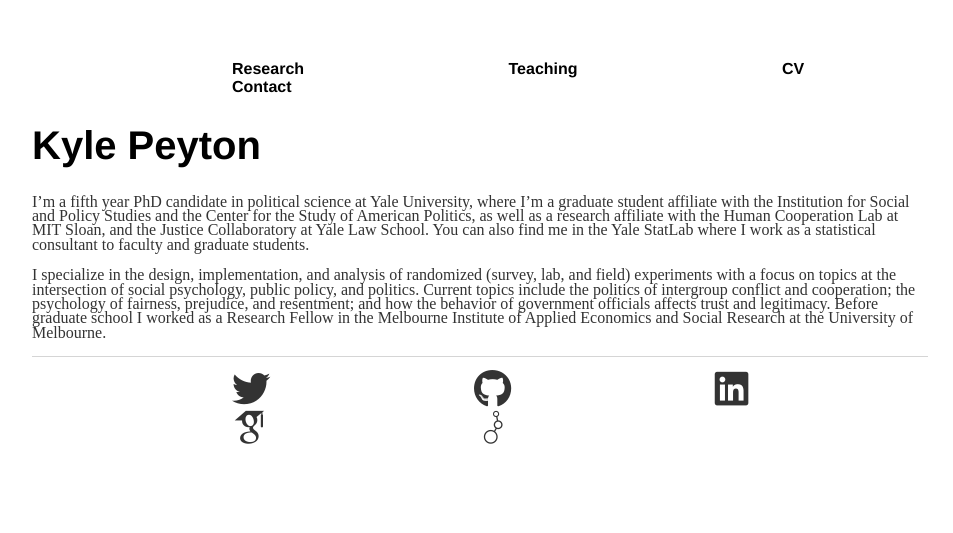
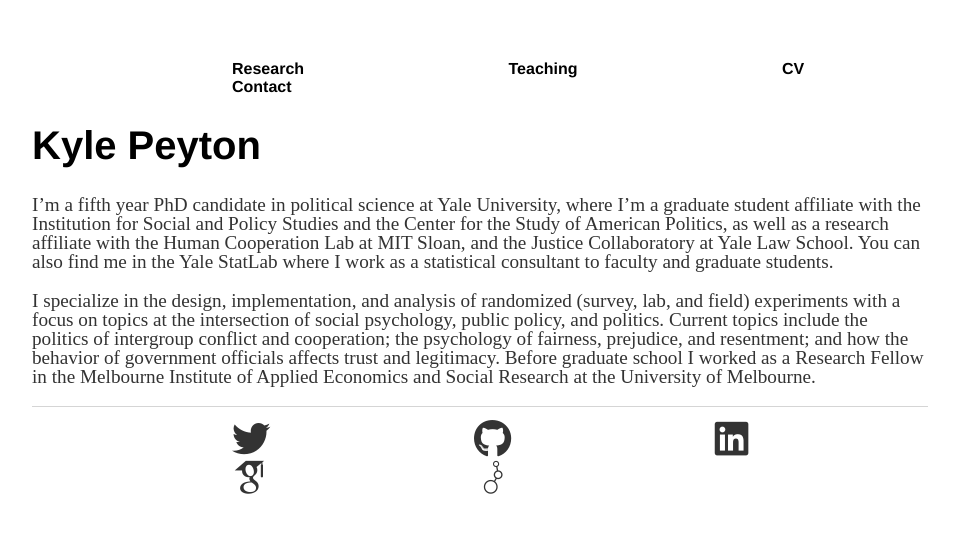
Before and after one commit to kylepeyton/kylepeyton.github.io, a Jekyll site: the page built from index.markdown, in a window 1280 px wide. Shown: the top 533 px of the page, without its empty margins (160-1113 px from the left). Built offline with Jekyll 4.4.1, drawn with Linux system fonts in a browser that asks for light colours; nearby versions of some CDN libraries; some web fonts are replaced.

Commit message:
Update main.css

```diff
--- a/css/main.css
+++ b/css/main.css
@@ -24,8 +24,8 @@
     font-family:'Helvetica', 'Arial', 'Sans-Serif';
 }
 p {
-    font-size: 1em;
-    line-height: .9em;
+    font-size: 1.2em;
+    line-height: 1em;
     color: #333;
 }
 footer {
```
